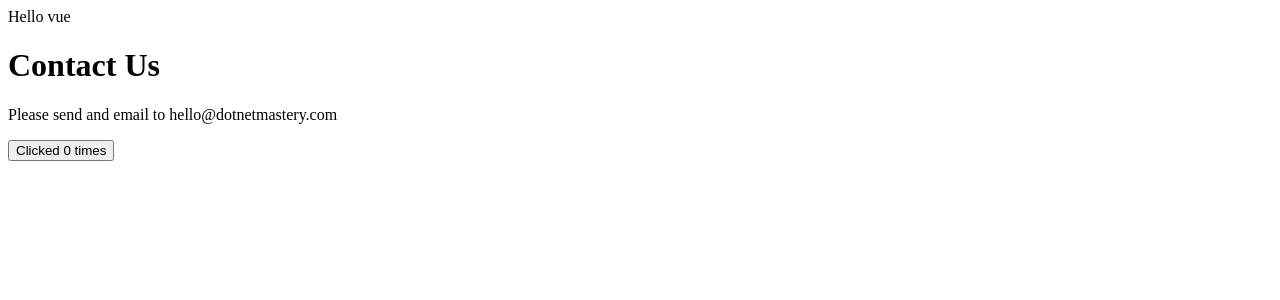
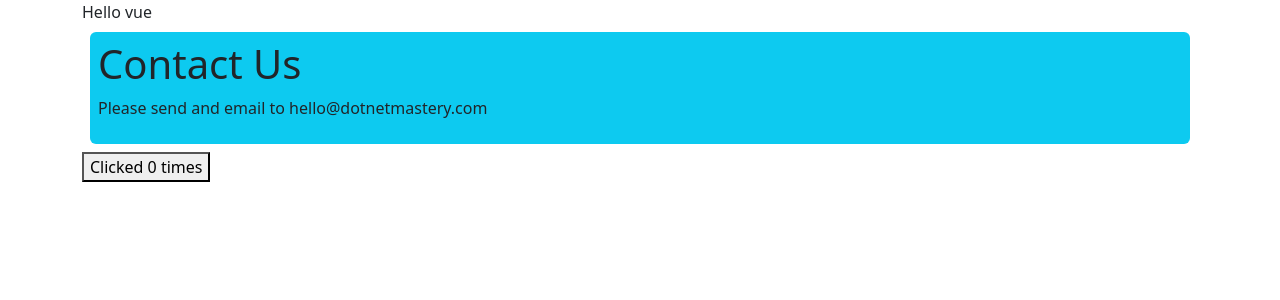
Before and after one commit to JLXP/vue-components-2, a Vue app: page / in a window 1280 px wide. Shown: the top 300 px of the page. Built offline with nearby package versions, Linux system fonts and the light colour scheme.

Commit message:
Agregar Bootstrap a  vue

```diff
--- a/index.html
+++ b/index.html
@@ -3,11 +3,13 @@
   <head>
     <meta charset="UTF-8">
     <link rel="icon" href="/favicon.ico">
+    <link href="https://cdn.jsdelivr.net/npm/bootstrap@5.3.8/dist/css/bootstrap.min.css" rel="stylesheet">
     <meta name="viewport" content="width=device-width, initial-scale=1.0">
     <title>Vite App</title>
   </head>
   <body>
     <div id="app"></div>
     <script type="module" src="/src/main.js"></script>
+    <script src="https://cdn.jsdelivr.net/npm/bootstrap@5.3.8/dist/js/bootstrap.bundle.min.js"></script>
   </body>
 </html>
--- a/src/App.vue
+++ b/src/App.vue
@@ -1,13 +1,15 @@
 <template>
-  <div>{{ message }}</div>
-  <ContactUs></ContactUs>
-  <!--local component-->
-  <ButtonContainer></ButtonContainer>
+  <div class="container">
+    <div>{{ message }}</div>
+    <ContactUs></ContactUs>
+    <!--local component-->
+    <ButtonContainer></ButtonContainer>
+  </div>
 </template>
 
 <script setup>
-import ContactUs from './components/ContactUs.vue';
-import ButtonContainer from './components/ButtonContainer.vue';
+import ContactUs from "./components/ContactUs.vue";
+import ButtonContainer from "./components/ButtonContainer.vue";
 const message = "Hello vue";
 </script>
 
--- a/src/components/ContactUs.vue
+++ b/src/components/ContactUs.vue
@@ -1,5 +1,5 @@
 <template>
-  <div class="">
+  <div class="bg-info rounded p-2 m-2">
     <h1>Contact Us</h1>
     <p>Please send and email to {{ email }}</p>
   </div>
```
